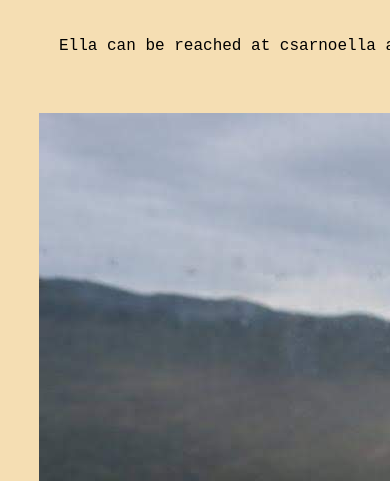
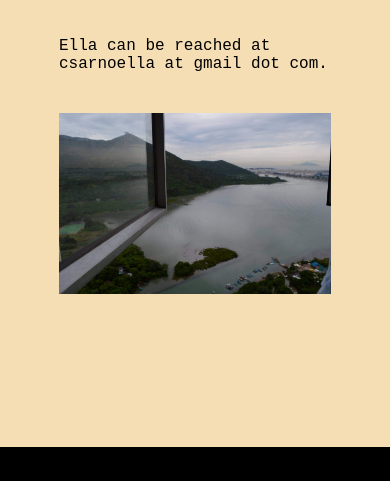
Before and after one commit to ellacsarno/ellacsarno, a plain HTML site: page contact.html in a window 390 px wide. Shown: the part 207-688 px from the top of the page. Drawn offline with Linux system fonts and the light colour scheme.

Commit message:
contact, css, responsiveness

```diff
--- a/contact.html
+++ b/contact.html
@@ -26,16 +26,11 @@
         </header>
         <main>
 
-            <div class="content">
+            <div class="contact">
+                Ella can be reached at csarnoella at gmail dot com.
+                <img src="hk.jpg" class="contact-images" />
+            </div>
 
-                Ella can be reached at csarnoella at gmail dot com.
-
-            </div>
-            <div class="image">
-
-                <img src="hk.jpg" />
-
-            </div>
         </main>
 
         <footer>
--- a/styles.css
+++ b/styles.css
@@ -196,6 +196,7 @@ main {
 }
 
 li {
+    padding-top: 5px;
     padding-bottom: 5px;
 }
 
@@ -216,9 +217,10 @@ h1 {
     @media (max-width: 800px) {
         flex: 1;
         display:flex;
-        width: max-content;
+        max-width: 100%;
+        height: auto;
         flex-direction: column;
-        justify-content: center;
+        align-items: center;
 
     }
 
@@ -317,8 +319,31 @@ height: auto;
     width: 600px;
 
     @media (max-width: 800px) {
-       max-width: fit-content;
+       max-width: 100%;
        padding-left: 0;
+    }
+}
+
+.contact {
+    padding: 0 20px;
+    padding-bottom: 40px;
+    display: flex;
+    flex: 1;
+    flex-direction: column;
+
+    @media (max-width: 800px) {
+        flex-wrap: wrap;
+        flex-direction: column;
+    }
+}
+
+.contact-images {
+    padding-top: 40px;
+    max-width: 75%;
+    height: auto;
+
+    @media (max-width: 800px) {
+       max-width: 100%;
     }
 }
 
```
Also changed, not shown: creative.html (+5 -5 lines).
